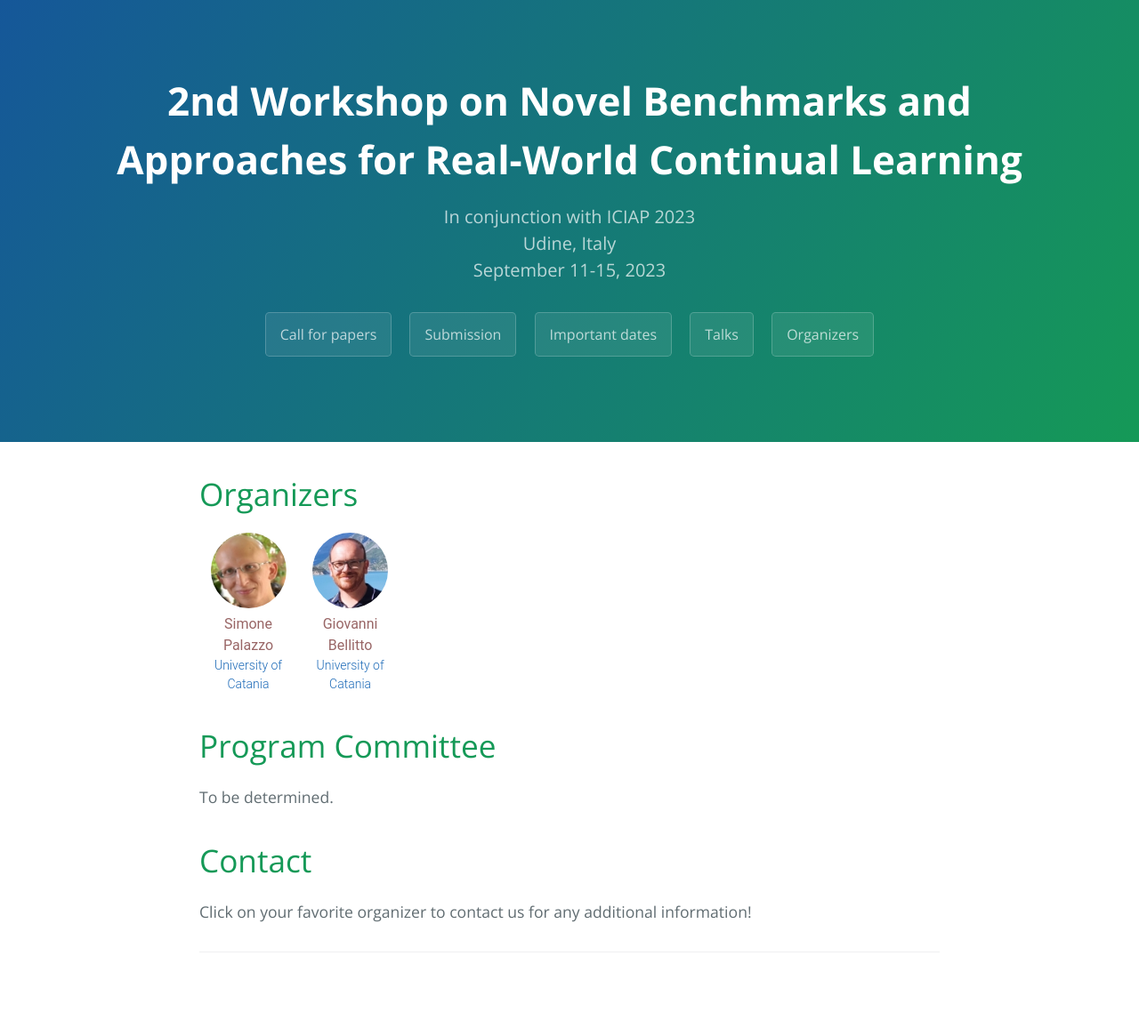
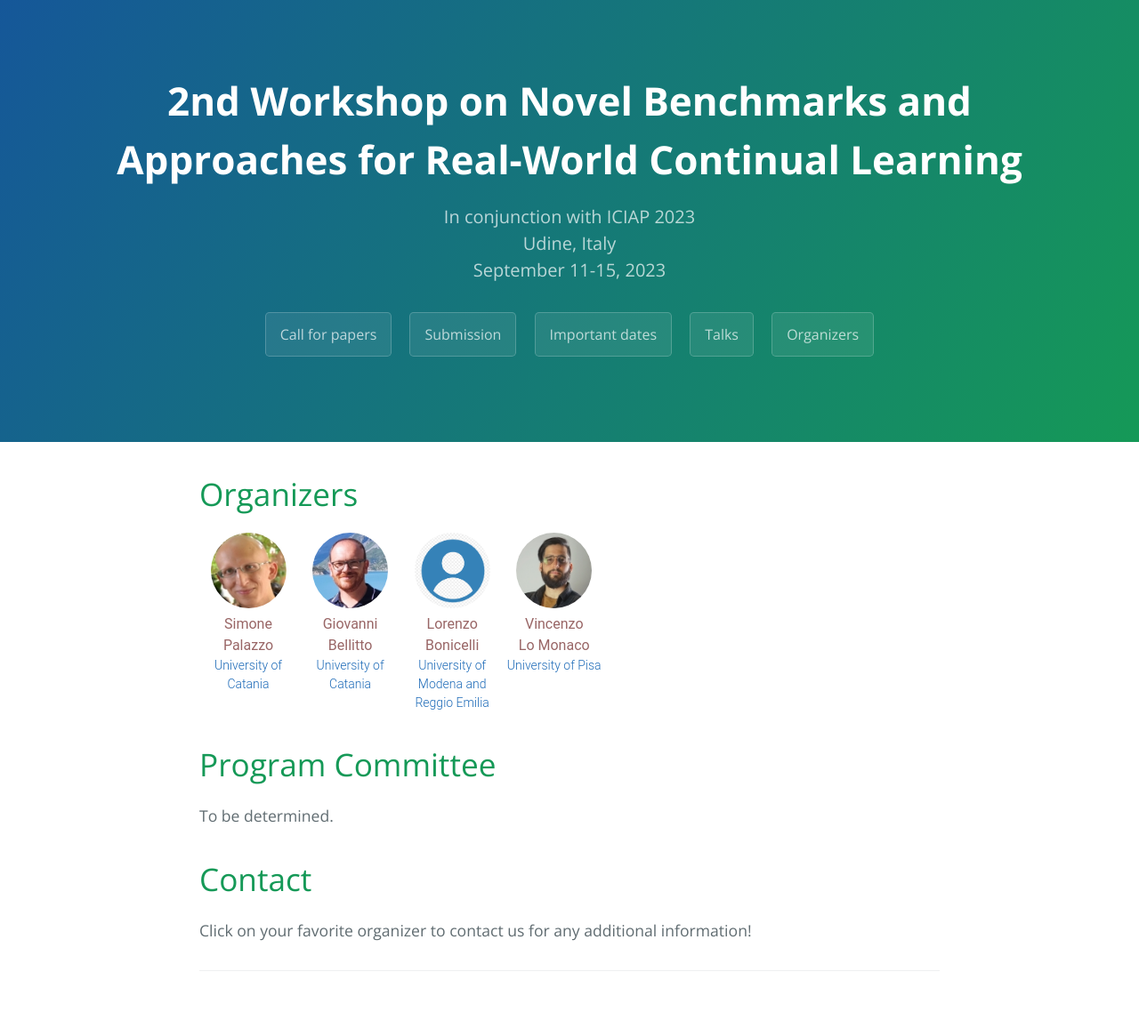
Before and after one commit to cl4real/cl4real.github.io, a Jekyll site: the page built from organizers.md, in a window 1280 px wide. Shown: the whole page at 89% size. Built offline with Jekyll 4.4.1, drawn with Linux system fonts in a browser that asks for light colours; our own code applies the rules of GitHub Pages for plain Markdown files; before the commit the page ends 1135 px from its top, so only the background shows below that.

Commit message:
Completed list of organizers

```diff
--- a/_config.yml
+++ b/_config.yml
@@ -23,3 +23,13 @@
       affiliation: University of Catania
       email: giovanni.bellitto@phd.unict.it
       pic: img/giovanni.jpg
+    - name: Lorenzo
+      surname: Bonicelli
+      affiliation: University of Modena and Reggio Emilia
+      email: lorenzo.bonicelli@unimore.it
+      pic: img/pic.jpg
+    - name: Vincenzo
+      surname: Lo Monaco
+      affiliation: University of Pisa
+      email: vincenzo.lomonaco@unipi.it
+      pic: img/vincenzo.jpg
```
